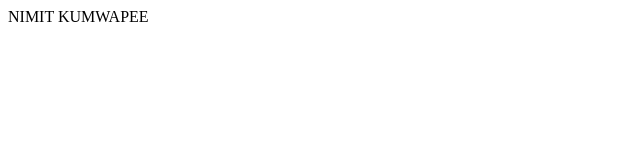
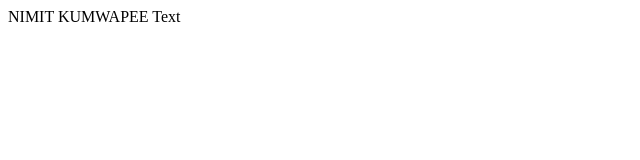
Before and after one commit to Nat-Nimit/Nat-Nimit.github.io, a plain HTML site: page index.html in a window 1280 px wide. Shown: the full height of the page, 0-640 px from the left. Drawn offline with Linux system fonts and the light colour scheme.

Commit message:
Update index.html

```diff
--- a/index.html
+++ b/index.html
@@ -1,3 +1,4 @@
 <html>
 <head>NIMIT KUMWAPEE</head>
+  <body>Text</body>
 </html>
```
